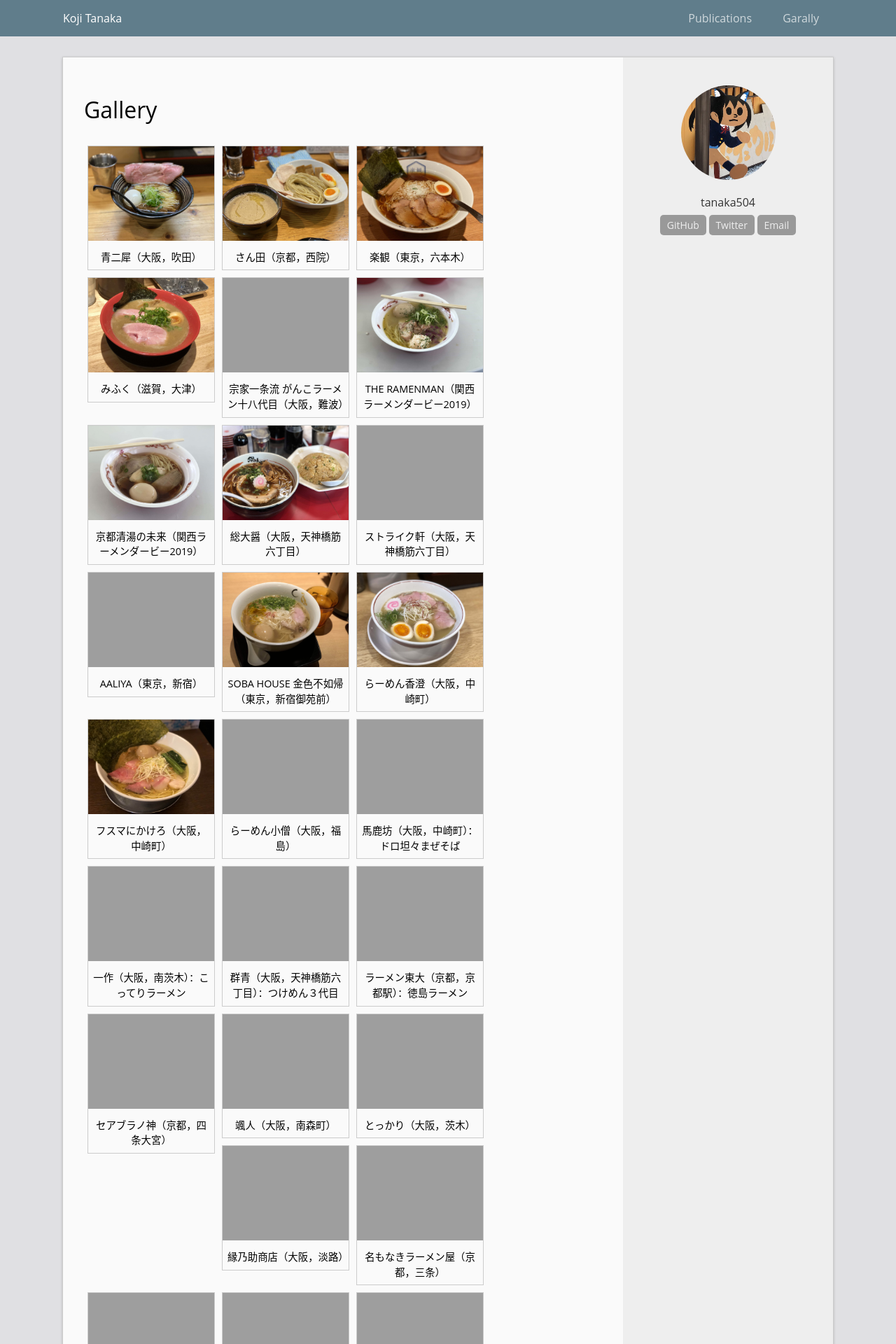
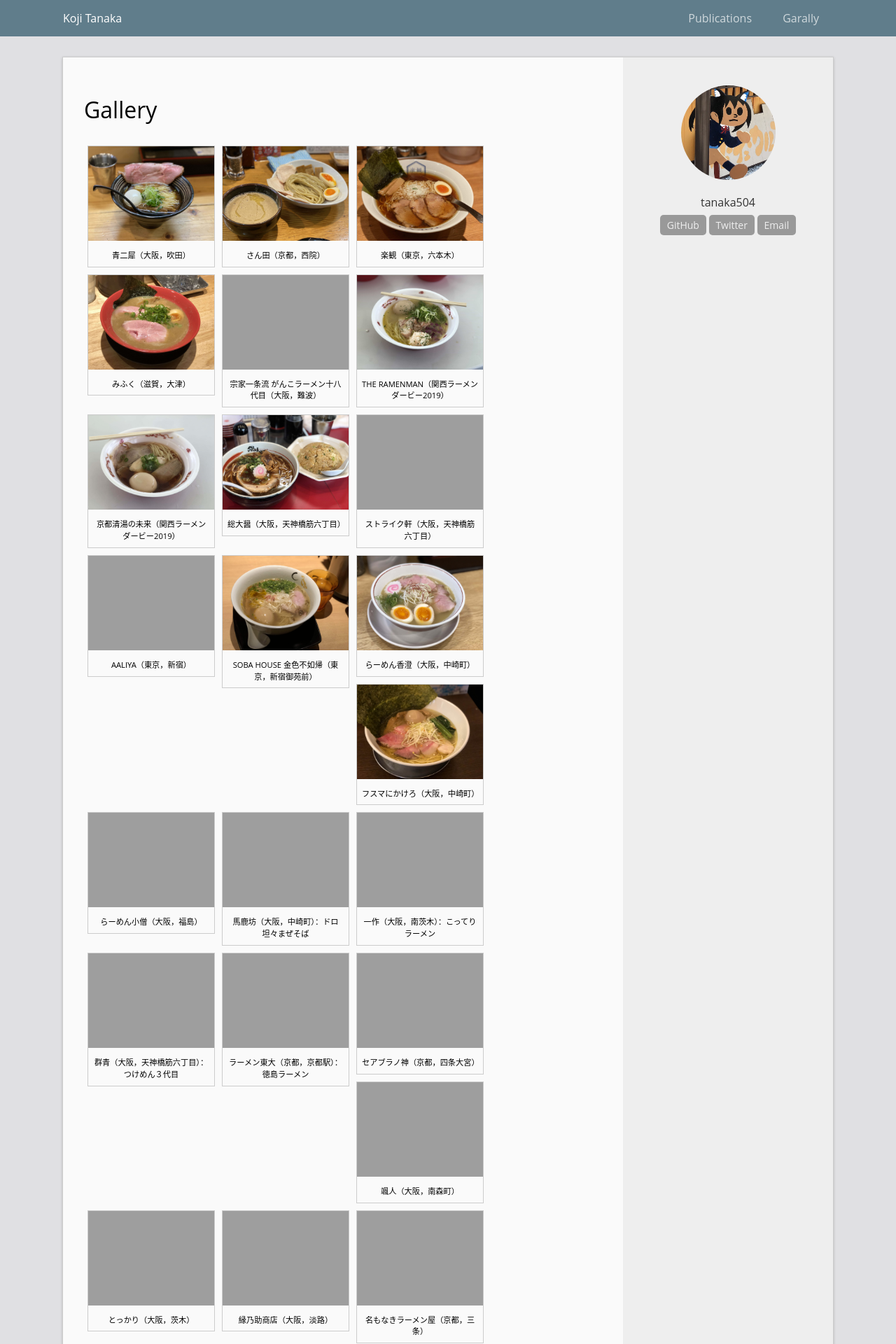
Before and after one commit to tanaka504/tanaka504.github.io, a Jekyll site: the page built from gallery.html, in a window 1280 px wide. Shown: the top 1920 px of the page at 70% size. Built offline with Jekyll 4.4.1, drawn with Linux system fonts in a browser that asks for light colours.

Commit message:
update:gallery page design

```diff
--- a/_sass/_layout.scss
+++ b/_sass/_layout.scss
@@ -272,7 +272,7 @@ div.gallery {
   }
 
   .desc {
-	font-size: 0.9rem;
+	font-size: 0.7rem;
 	padding: 7px;
 	text-align: center;
   }
```
